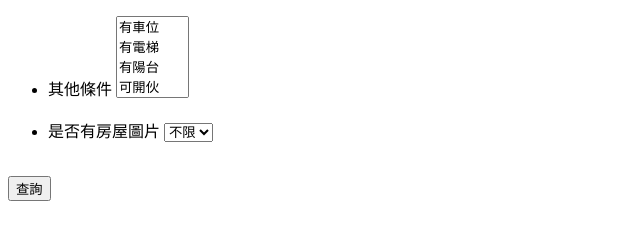
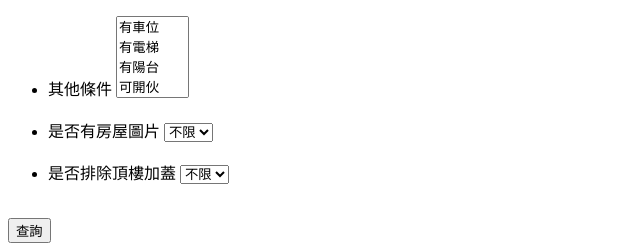
Before and after one commit to fkztw/sgl, a Flask app: page / in a window 1280 px wide. Shown: the part 561-812 px from the top of the page, without its empty margins (0-640 px from the left). Before the commit the page ends 762 px from the top, so only its background shows below. Run offline with Flask 2, Linux system fonts and the light colour scheme.

Commit message:
Add not_cover into form

```diff
--- a/sgl/forms.py
+++ b/sgl/forms.py
@@ -157,4 +157,13 @@ class QueryForm(FlaskForm):
         validators=[DataRequired()],
     )
 
+    not_cover = fields.SelectField(
+        '是否排除頂樓加蓋',
+        choices=[
+            ('0', '不限'),
+            ('1', '是'),
+        ],
+        validators=[DataRequired()],
+    )
+
     submit = fields.SubmitField('查詢')
--- a/sgl/templates/index.html
+++ b/sgl/templates/index.html
@@ -20,6 +20,7 @@
             <li> {{ form.option.label }} {{ form.option }} </li><br/>
             <li> {{ form.other.label }} {{ form.other }} </li><br/>
             <li> {{ form.hasimg.label }} {{ form.hasimg }} </li><br/>
+            <li> {{ form.not_cover.label }} {{ form.not_cover }} </li><br/>
         </ul>
         {{ form.submit }}
 	</form>
```
